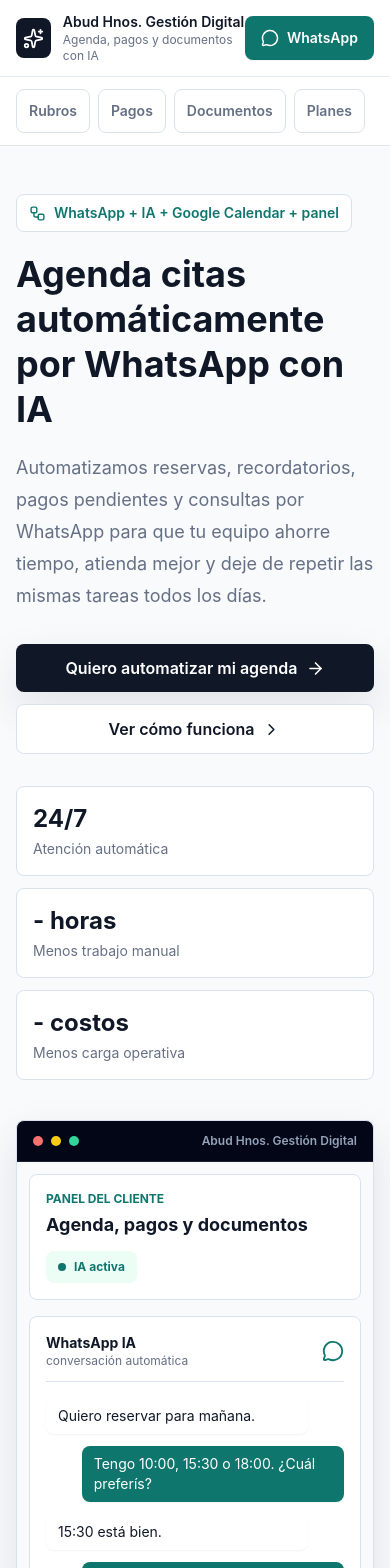
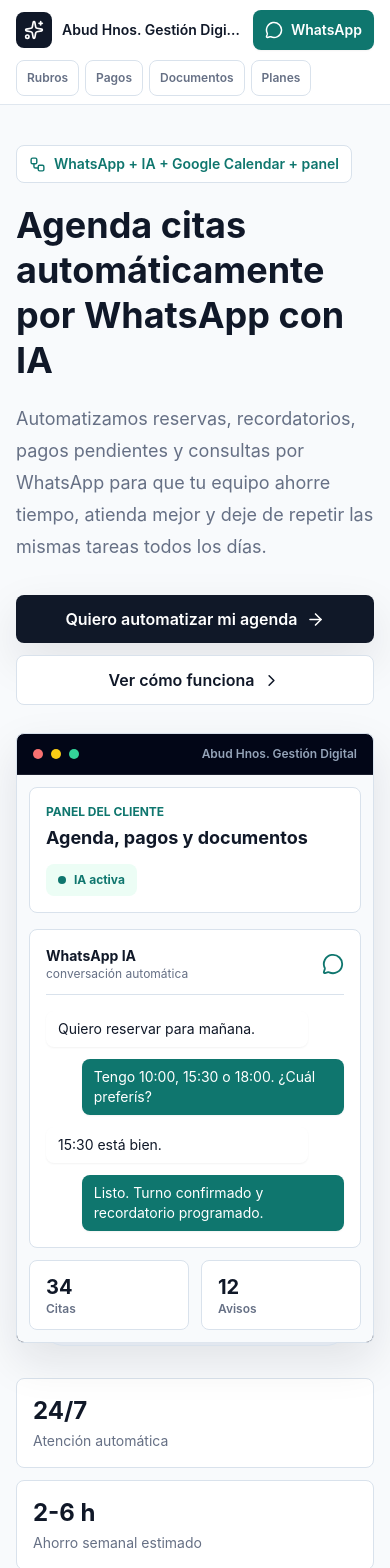
Before and after one commit to marceloabud27-gif/abud-hnos-gestion-digital, a React (Vite) app: page / in a window 390 px wide. Shown: the top 1568 px of the page. Built offline with nearby package versions, Linux system fonts and the light colour scheme.

Commit message:
Improve mobile UX and rubros layout

```diff
--- a/src/App.jsx
+++ b/src/App.jsx
@@ -350,6 +350,8 @@
 
 function App() {
   const [selectedSectorIndex, setSelectedSectorIndex] = useState(null)
+  const [showAllSectors, setShowAllSectors] = useState(false)
+  const visibleSectors = showAllSectors ? sectors : sectors.slice(0, 6)
 
   const openSector = (index) => {
     setSelectedSectorIndex(index)
@@ -372,20 +374,20 @@
 
   return (
     <main className="min-h-screen bg-white text-ink">
-      <header className="sticky top-0 z-40 border-b border-line/80 bg-white/92 backdrop-blur">
-        <nav className="mx-auto flex max-w-7xl items-center justify-between px-4 py-3 sm:px-6 lg:px-8">
+      <header className="z-40 border-b border-line/80 bg-white/94 backdrop-blur lg:sticky lg:top-0">
+        <nav className="mx-auto flex max-w-7xl items-center justify-between gap-3 px-4 py-2.5 sm:px-6 lg:px-8 lg:py-3">
           <a
             href="#inicio"
             onClick={(event) => goToSection(event, 'inicio')}
-            className="flex items-center gap-3"
+            className="flex min-w-0 items-center gap-2.5 sm:gap-3"
             aria-label="Inicio"
           >
-            <span className="grid h-10 w-10 place-items-center rounded-lg bg-ink text-white">
-              <Sparkles size={21} />
+            <span className="grid h-9 w-9 shrink-0 place-items-center rounded-lg bg-ink text-white sm:h-10 sm:w-10">
+              <Sparkles size={20} />
             </span>
-            <span className="leading-tight">
-              <span className="block text-sm font-semibold">Abud Hnos. Gestión Digital</span>
-              <span className="block text-xs text-muted">Agenda, pagos y documentos con IA</span>
+            <span className="min-w-0 leading-tight">
+              <span className="block truncate text-sm font-semibold">Abud Hnos. Gestión Digital</span>
+              <span className="hidden text-xs text-muted sm:block">Agenda, pagos y documentos con IA</span>
             </span>
           </a>
           <div className="hidden items-center gap-6 text-sm font-medium text-muted lg:flex">
@@ -411,14 +413,14 @@
             rel="noreferrer"
             aria-label="Escribir directo por WhatsApp"
             title="Escribir directo por WhatsApp"
-            className="inline-flex min-h-11 items-center gap-2 rounded-lg bg-brand px-4 py-2 text-sm font-semibold text-white shadow-sm transition hover:bg-teal-800 focus:outline-none focus:ring-4 focus:ring-teal-100"
+            className="inline-flex min-h-10 shrink-0 items-center gap-2 rounded-lg bg-brand px-3 py-2 text-sm font-semibold text-white shadow-sm transition hover:bg-teal-800 focus:outline-none focus:ring-4 focus:ring-teal-100 sm:min-h-11 sm:px-4"
           >
             <MessageCircle size={18} />
             WhatsApp
           </a>
         </nav>
-        <div className="border-t border-line/70 px-4 pb-3 lg:hidden">
-          <div className="flex gap-2 overflow-x-auto pt-3 text-sm font-semibold text-muted">
+        <div className="px-4 pb-2 lg:hidden">
+          <div className="flex gap-1.5 overflow-x-auto text-xs font-semibold text-muted">
             {[
               ['Rubros', 'rubros'],
               ['Pagos', 'pagos'],
@@ -429,7 +431,7 @@
                 key={sectionId}
                 href={`#${sectionId}`}
                 onClick={(event) => goToSection(event, sectionId)}
-                className="inline-flex min-h-11 shrink-0 items-center rounded-lg border border-line bg-white px-3 py-2 hover:border-brand hover:text-ink"
+                className="inline-flex min-h-9 shrink-0 items-center rounded-lg border border-line bg-white px-2.5 py-1.5 hover:border-brand hover:text-ink"
               >
                 {label}
               </a>
@@ -446,8 +448,8 @@
         />
       ) : (
         <>
-      <section id="inicio" className="border-b border-line bg-paper">
-        <div className="mx-auto grid max-w-7xl items-center gap-10 px-4 py-12 sm:px-6 sm:py-16 lg:grid-cols-[1.02fr_0.98fr] lg:px-8 lg:py-20">
+      <section id="inicio" className="scroll-mt-24 border-b border-line bg-paper">
+        <div className="mx-auto grid max-w-7xl items-center gap-8 px-4 py-10 sm:px-6 sm:py-16 lg:grid-cols-[1.02fr_0.98fr] lg:gap-10 lg:px-8 lg:py-20">
           <div>
             <div className="mb-5 inline-flex items-center gap-2 rounded-lg border border-line bg-white px-3 py-2 text-sm font-semibold text-brand">
               <Workflow size={17} />
@@ -479,14 +481,19 @@
                 <ChevronRight size={19} />
               </a>
             </div>
+            <div className="mt-7 lg:hidden">
+              <HeroPreview />
+            </div>
             <div className="mt-8 grid max-w-2xl gap-3 sm:grid-cols-3">
               <Metric value="24/7" label="Atención automática" />
-              <Metric value="- horas" label="Menos trabajo manual" />
-              <Metric value="- costos" label="Menos carga operativa" />
+              <Metric value="2-6 h" label="Ahorro semanal estimado" />
+              <Metric value="Menos chats" label="Repetidos al equipo" />
             </div>
           </div>
 
-          <HeroPreview />
+          <div className="hidden lg:block">
+            <HeroPreview />
+          </div>
         </div>
       </section>
 
@@ -553,7 +560,7 @@
         </div>
       </section>
 
-      <section id="rubros" className="bg-white">
+      <section id="rubros" className="scroll-mt-24 bg-white">
         <div className="mx-auto max-w-7xl px-4 py-16 sm:px-6 lg:px-8">
           <SectionIntro
             eyebrow="Rubros"
@@ -563,8 +570,8 @@
           <p className="mt-5 max-w-2xl text-sm font-semibold text-muted">
             Tocá un rubro para abrir una vista con su ejemplo, beneficios y flujo de uso.
           </p>
-          <div className="mt-10 grid gap-4 sm:grid-cols-2 lg:grid-cols-5">
-            {sectors.map((sector, index) => (
+          <div className="mt-10 grid gap-4 sm:grid-cols-2 lg:grid-cols-3">
+            {visibleSectors.map((sector, index) => (
               <button
                 key={sector.title}
                 type="button"
@@ -579,6 +586,19 @@
                 </span>
               </button>
             ))}
+          </div>
+          <div className="mt-8 flex justify-center">
+            <button
+              type="button"
+              onClick={() => setShowAllSectors((current) => !current)}
+              className="inline-flex min-h-11 items-center justify-center gap-2 rounded-lg border border-line bg-white px-4 py-2 text-sm font-semibold text-ink transition hover:border-brand hover:text-brand focus:outline-none focus:ring-4 focus:ring-teal-100"
+            >
+              {showAllSectors ? 'Ver menos rubros' : 'Ver todos los rubros'}
+              <ChevronRight
+                className={`transition ${showAllSectors ? '-rotate-90' : 'rotate-90'}`}
+                size={18}
+              />
+            </button>
           </div>
         </div>
       </section>
@@ -614,7 +634,7 @@
         </div>
       </section>
 
-      <section id="funciona" className="bg-white">
+      <section id="funciona" className="scroll-mt-24 bg-white">
         <div className="mx-auto max-w-7xl px-4 py-16 sm:px-6 lg:px-8">
           <SectionIntro
             eyebrow="Cómo funciona"
@@ -643,7 +663,7 @@
         </div>
       </section>
 
-      <section id="pagos" className="border-y border-line bg-paper">
+      <section id="pagos" className="scroll-mt-24 border-y border-line bg-paper">
         <div className="mx-auto grid max-w-7xl gap-10 px-4 py-16 sm:px-6 lg:grid-cols-[0.9fr_1.1fr] lg:px-8">
           <div>
             <SectionIntro
@@ -675,7 +695,7 @@
         </div>
       </section>
 
-      <section id="documentos" className="border-y border-line bg-white">
+      <section id="documentos" className="scroll-mt-24 border-y border-line bg-white">
         <div className="mx-auto grid max-w-7xl gap-10 px-4 py-16 sm:px-6 lg:grid-cols-[0.9fr_1.1fr] lg:px-8">
           <div>
             <SectionIntro
@@ -700,7 +720,7 @@
         </div>
       </section>
 
-      <section id="planes" className="border-y border-line bg-paper">
+      <section id="planes" className="scroll-mt-24 border-y border-line bg-paper">
         <div className="mx-auto max-w-7xl px-4 py-16 sm:px-6 lg:px-8">
           <SectionIntro
             eyebrow="Opciones"
```
